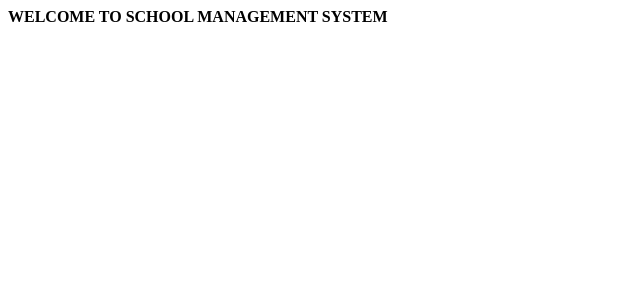
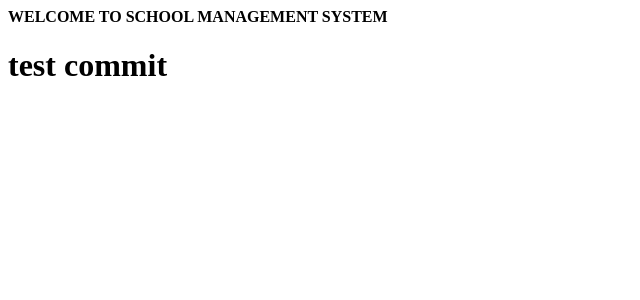
Before and after one commit to RAJAPRADHAN242004/schoolManagementSystemFrontEnd, an Angular app: page / in a window 1280 px wide. Shown: the top 300 px of the page, without its empty margins (0-640 px from the left). Built offline with nearby package versions, Linux system fonts and the light colour scheme.

Commit message:
first commit

```diff
--- a/src/app/app.component.html
+++ b/src/app/app.component.html
@@ -1 +1,2 @@
 <h4>WELCOME TO SCHOOL MANAGEMENT SYSTEM</h4>
+<h1>test commit</h1>
```
